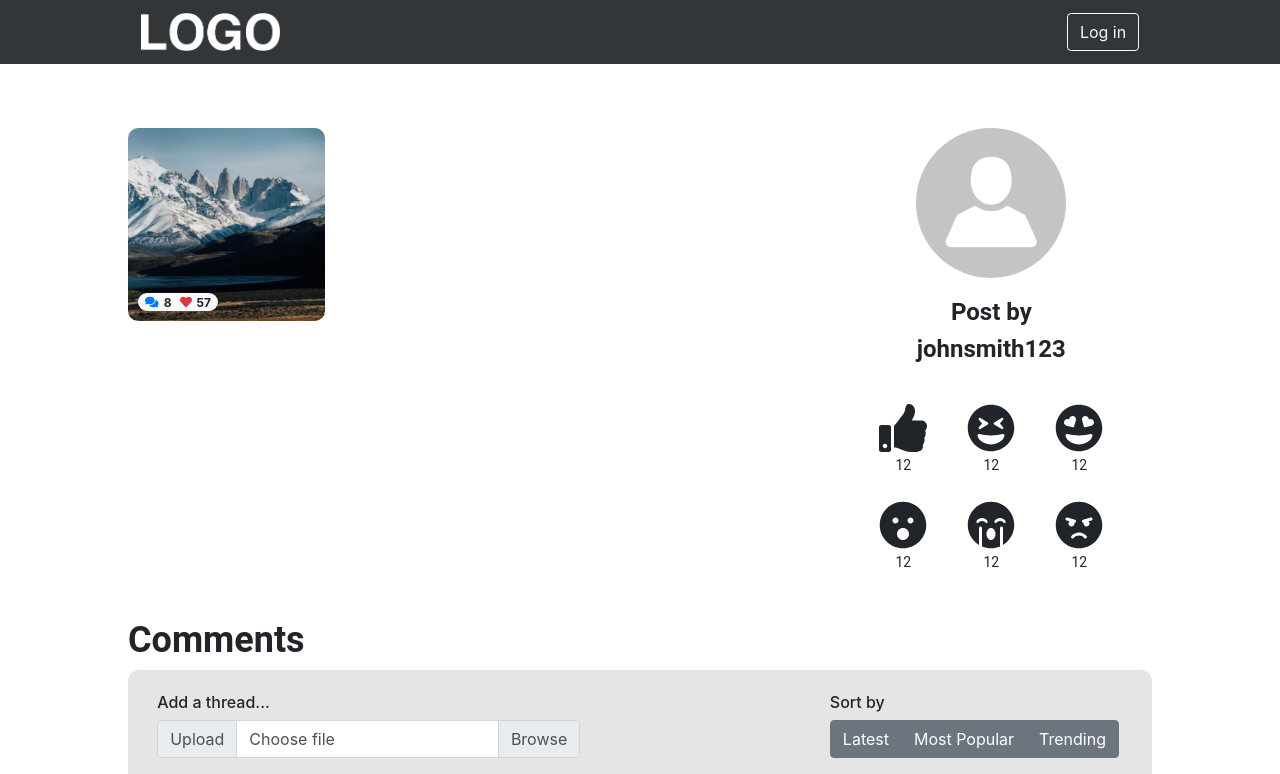
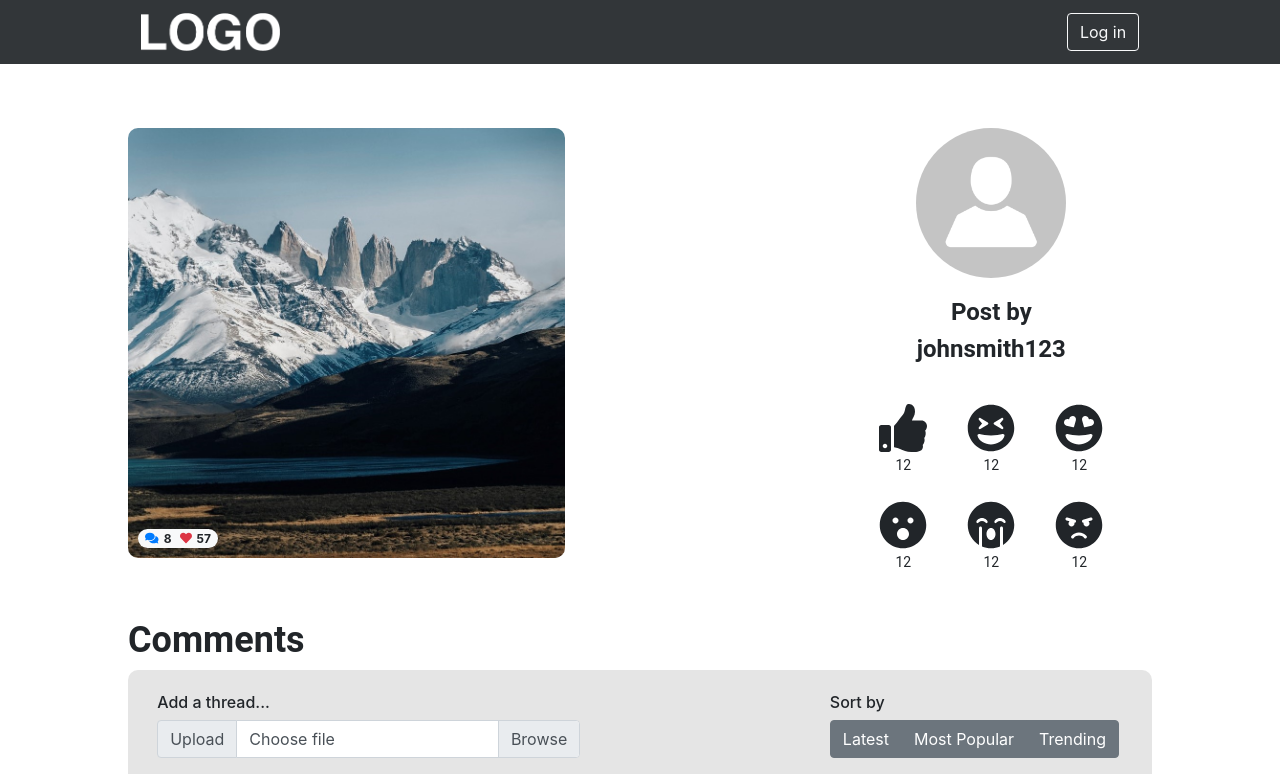
Before and after one commit to AJUnsworth/Assignment3AIP, a React (Create React App) app in the folder client/: page /thread in a window 1280 px wide. Shown: the top 774 px of the page. Built offline with nearby package versions, Linux system fonts and the light colour scheme; the HTML template or start-up script is replaced by a standard one.

Commit message:
Remove redundant width property

```diff
--- a/client/src/components/ThreadImage.css
+++ b/client/src/components/ThreadImage.css
@@ -9,5 +9,4 @@
 .threadImageContainer {
     position: relative;
     display: inline-block;
-    width: 45%;
 }
```
